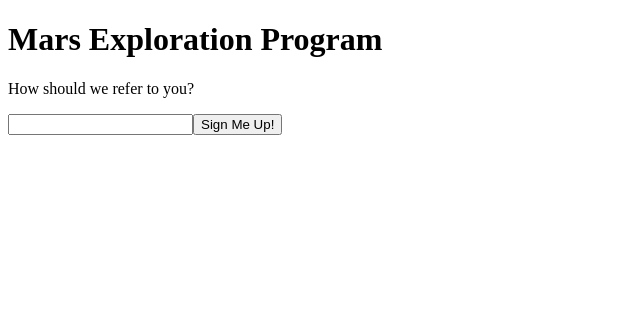
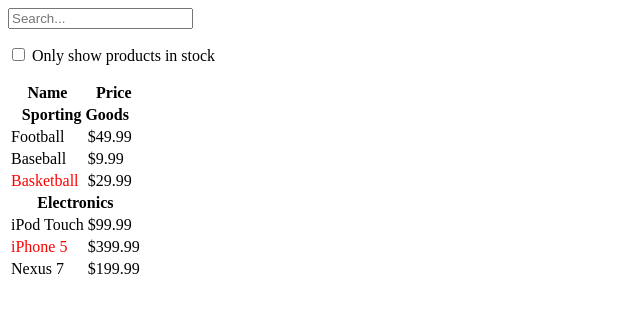
Before and after one commit to june6723/reactsample, a React (Create React App) app: page / in a window 1280 px wide. Shown: the top 312 px of the page, without its empty margins (0-640 px from the left). Built offline with nearby package versions, Linux system fonts and the light colour scheme.

Commit message:
Thinking in React

```diff
--- /dev/null
+++ b/src/Components/FilterableProductTable/FilterableProductTable.js
@@ -0,0 +1,41 @@
+import React from "react";
+import SearchBar from "./SearchBar";
+import ProductTable from "./ProductTable";
+
+class FilterableProductTable extends React.Component {
+  constructor(props) {
+    super(props);
+    this.state = {
+      filterText: "",
+      inStockOnly: false,
+    };
+  }
+
+  handleFilterTextChange = (filterText) => {
+    this.setState({ filterText: filterText });
+  };
+
+  handleInStockChange = (inStockOnly) => {
+    this.setState({ inStockOnly: inStockOnly });
+  };
+
+  render() {
+    return (
+      <div>
+        <SearchBar
+          filterText={this.state.filterText}
+          inStockOnly={this.state.inStockOnly}
+          onFilterTextChange={this.handleFilterTextChange}
+          onInStockChange={this.handleInStockChange}
+        />
+        <ProductTable
+          filterText={this.state.filterText}
+          inStockOnly={this.state.inStockOnly}
+          products={this.props.products}
+        />
+      </div>
+    );
+  }
+}
+
+export default FilterableProductTable;
--- /dev/null
+++ b/src/Components/FilterableProductTable/ProductCategoryRow.js
@@ -0,0 +1,14 @@
+import React from "react";
+
+class ProductCategoryRow extends React.Component {
+  render() {
+    const category = this.props.category;
+    return (
+      <tr>
+        <th colSpan="2">{category}</th>
+      </tr>
+    );
+  }
+}
+
+export default ProductCategoryRow;
--- /dev/null
+++ b/src/Components/FilterableProductTable/ProductRow.js
@@ -0,0 +1,20 @@
+import React from "react";
+
+class ProductRow extends React.Component {
+  render() {
+    const product = this.props.product;
+    const name = product.stocked ? (
+      product.name
+    ) : (
+      <span style={{ color: "red" }}>{product.name}</span>
+    );
+    return (
+      <tr>
+        <td>{name}</td>
+        <td>{product.price}</td>
+      </tr>
+    );
+  }
+}
+
+export default ProductRow;
--- /dev/null
+++ b/src/Components/FilterableProductTable/ProductTable.js
@@ -0,0 +1,45 @@
+import React from "react";
+import ProductCategoryRow from "./ProductCategoryRow";
+import ProductRow from "./ProductRow";
+
+class ProductTable extends React.Component {
+  render() {
+    const filterText = this.props.filterText;
+    const inStockOnly = this.props.inStockOnly;
+
+    const rows = [];
+    let lastCategory = null;
+
+    this.props.products.forEach((product) => {
+      if (product.name.indexOf(filterText) === -1) {
+        return;
+      }
+      if (inStockOnly && !product.stocked) {
+        return;
+      }
+      if (product.category !== lastCategory) {
+        rows.push(
+          <ProductCategoryRow
+            category={product.category}
+            key={product.category}
+          />
+        );
+      }
+      rows.push(<ProductRow product={product} key={product.name} />);
+      lastCategory = product.category;
+    });
+    return (
+      <table>
+        <thead>
+          <tr>
+            <th>Name</th>
+            <th>Price</th>
+          </tr>
+        </thead>
+        <tbody>{rows}</tbody>
+      </table>
+    );
+  }
+}
+
+export default ProductTable;
--- /dev/null
+++ b/src/Components/FilterableProductTable/SearchBar.js
@@ -0,0 +1,32 @@
+import React from "react";
+
+class SearchBar extends React.Component {
+  handleFilterTextChange = (e) => {
+    this.props.onFilterTextChange(e.target.value);
+  };
+  handleInStockChange = (e) => {
+    this.props.onInStockChange(e.target.checked);
+  };
+  render() {
+    return (
+      <form>
+        <input
+          type="text"
+          placeholder="Search..."
+          value={this.props.filterText}
+          onChange={this.handleFilterTextChange}
+        />
+        <p>
+          <input
+            type="checkbox"
+            checked={this.props.inStockOnly}
+            onChange={this.handleInStockChange}
+          />{" "}
+          Only show products in stock
+        </p>
+      </form>
+    );
+  }
+}
+
+export default SearchBar;
--- a/src/index.js
+++ b/src/index.js
@@ -14,6 +14,7 @@
 import Reservation from "./Components/Reservation";
 import Calculator from "./Components/Calculator";
 import SignUpDialog from "./Components/Dialog";
+import FilterableProductTable from "./Components/FilterableProductTable/FilterableProductTable";
 
 const numbers = [1, 2, 3, 4, 5, 6, 7, 8];
 const posts = [
@@ -21,14 +22,44 @@
   { id: 2, title: "Installation", content: "You can install React from npm." },
 ];
 
-function Element() {
-  return (
-    <div>
-      <Page />
-    </div>
-  );
-}
-ReactDOM.render(<SignUpDialog />, document.getElementById("root"));
+const PRODUCTS = [
+  {
+    category: "Sporting Goods",
+    price: "$49.99",
+    stocked: true,
+    name: "Football",
+  },
+  {
+    category: "Sporting Goods",
+    price: "$9.99",
+    stocked: true,
+    name: "Baseball",
+  },
+  {
+    category: "Sporting Goods",
+    price: "$29.99",
+    stocked: false,
+    name: "Basketball",
+  },
+  {
+    category: "Electronics",
+    price: "$99.99",
+    stocked: true,
+    name: "iPod Touch",
+  },
+  {
+    category: "Electronics",
+    price: "$399.99",
+    stocked: false,
+    name: "iPhone 5",
+  },
+  { category: "Electronics", price: "$199.99", stocked: true, name: "Nexus 7" },
+];
+
+ReactDOM.render(
+  <FilterableProductTable products={PRODUCTS} />,
+  document.getElementById("root")
+);
 
 // ReactDOM.render(
 //   <React.StrictMode>
```
